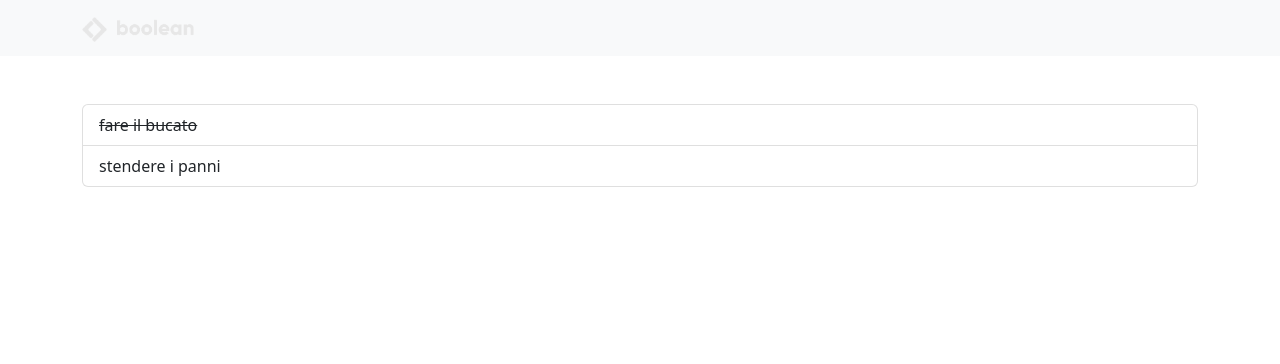
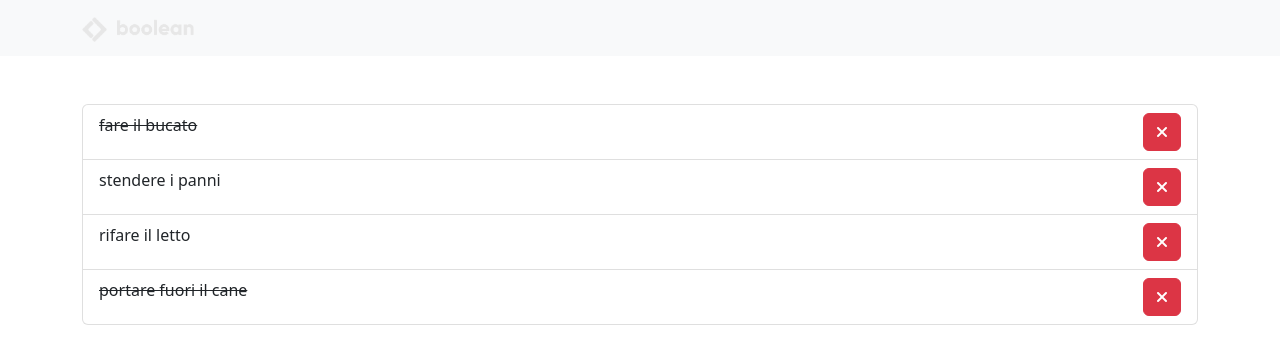
Before and after one commit to MichelepioBombai/vue-todolist, a plain HTML site: page index.html in a window 1280 px wide. Drawn offline with nearby package versions, Linux system fonts and the light colour scheme.

Commit message:
add milestone2

```diff
--- a/index.html
+++ b/index.html
@@ -12,6 +12,14 @@
       rel="stylesheet"
       integrity="sha384-rbsA2VBKQhggwzxH7pPCaAqO46MgnOM80zW1RWuH61DGLwZJEdK2Kadq2F9CUG65"
       crossorigin="anonymous"
+    />
+    <!-- FONTAWESOME -->
+    <link
+      rel="stylesheet"
+      href="https://cdnjs.cloudflare.com/ajax/libs/font-awesome/6.3.0/css/all.min.css"
+      integrity="sha512-SzlrxWUlpfuzQ+pcUCosxcglQRNAq/DZjVsC0lE40xsADsfeQoEypE+enwcOiGjk/bSuGGKHEyjSoQ1zVisanQ=="
+      crossorigin="anonymous"
+      referrerpolicy="no-referrer"
     />
 
     <!-- LINK CSS -->
@@ -36,10 +44,18 @@
         <ul class="list-group my-5">
           <li
             v-for="todo in todoList"
-            class="list-group-item"
+            class="list-group-item d-flex"
             :class="(todo.done) ? 'text-trough' : '' "
           >
             {{todo.text}}
+
+            <button
+              @click="removeTodo(todoIndex)"
+              type="button"
+              class="btn btn-danger ms-auto"
+            >
+              <i class="fa fa-times"></i>
+            </button>
           </li>
         </ul>
       </div>
--- a/main.js
+++ b/main.js
@@ -23,8 +23,22 @@ const app = Vue.createApp({
           text: "stendere i panni",
           done: false,
         },
+        {
+          text: "rifare il letto",
+          done: false,
+        },
+        {
+          text: "portare fuori il cane",
+          done: true,
+        },
       ],
     };
+  },
+
+  methods: {
+    removeTodo(index) {
+      this.todoList.splice(index, 1);
+    },
   },
 });
 
```
